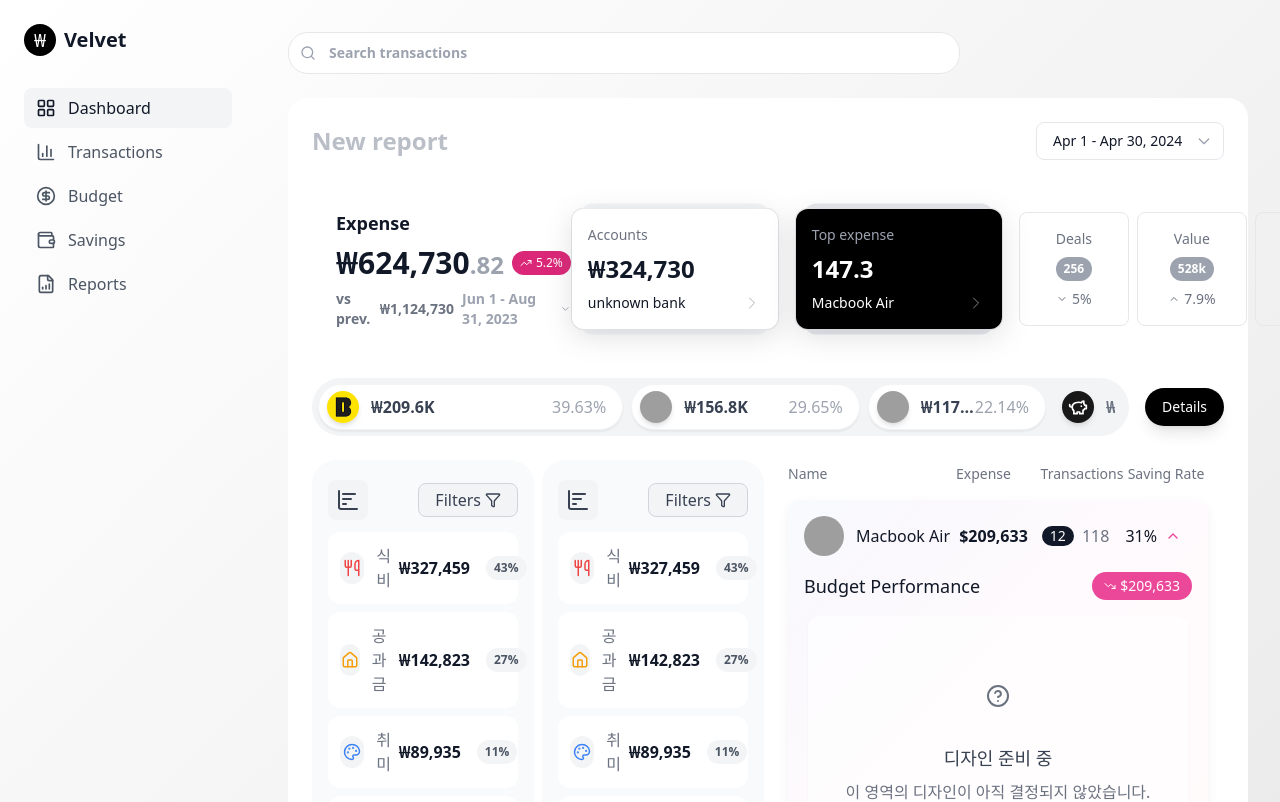
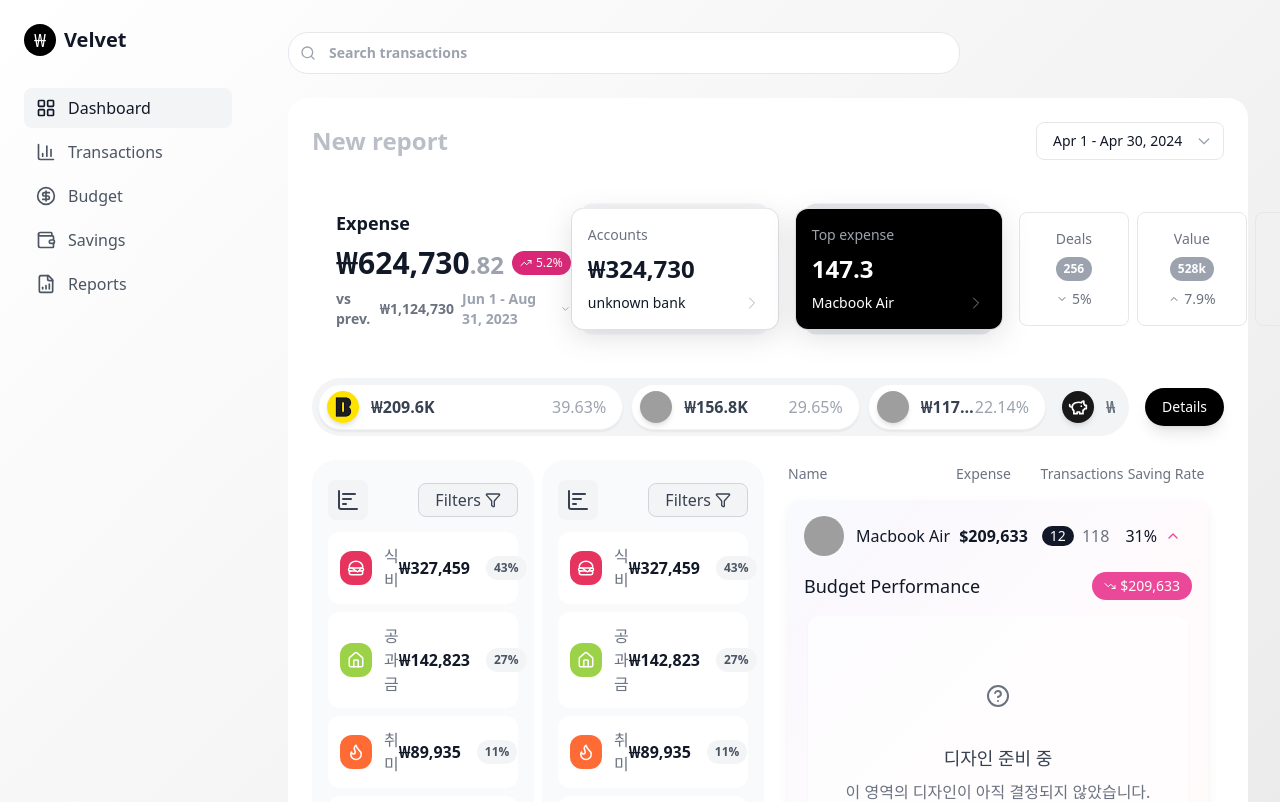
Before and after one commit to jihunhong/velvet, a React (Vite) app: page / in a window 1280 px wide. Shown: the top 802 px of the page. Built offline with nearby package versions, Linux system fonts and the light colour scheme; grey boxes are pictures that could not be loaded; a web font is replaced by a local one.

Commit message:
fix: 카테고리 아이콘 컴포넌트 작성

```diff
--- /dev/null
+++ b/src/common/colors/expenseCategory.ts
@@ -0,0 +1,9 @@
+export const food = "#e7345f"
+export const housing = "#9bd248"
+export const utils = "#FFD93D"
+export const transportation = "#6C5CE7"
+export const health = "#FF8B94"
+export const hobby = "#FF6B35"
+export const shopping = "#FF9F1C"
+export const saving ="#2EC4B6"
+export const others ="#95A5A6"
--- /dev/null
+++ b/src/components/CategoryIcon/index.tsx
@@ -0,0 +1,79 @@
+import {
+  Bus,
+  ChartCandlestick,
+  Flame,
+  Hamburger,
+  Heart,
+  Home,
+  MoreHorizontal,
+  ShoppingBag,
+  Zap
+} from 'lucide-react';
+import React from 'react';
+import * as colors from '../../common/colors/expenseCategory';
+
+interface CategoryIconProps {
+  icon: React.ReactNode;
+  color: string;
+  size?: number;
+}
+
+interface CategoryIconComponent extends React.FC<CategoryIconProps> {
+  Food: JSX.Element;
+  Housing: JSX.Element;
+  Utils: JSX.Element;
+  Transportation: JSX.Element;
+  Health: JSX.Element;
+  Hobby: JSX.Element;
+  Shopping: JSX.Element;
+  Saving: JSX.Element;
+  Others: JSX.Element;
+}
+
+const CategoryIcon: CategoryIconComponent = ({
+  icon,
+  color,
+  size = 24
+}) => {
+  return (
+    <div
+      className="flex items-center justify-center rounded-xl"
+      style={{
+        backgroundColor: color,
+        width: `${size + 16}px`,
+        height: `${size + 16}px`,
+      }}
+    >
+      {icon}
+    </div>
+  );
+};
+
+// 식비 (식사, 카페, 배달 등)
+CategoryIcon.Food = <CategoryIcon icon={<Hamburger color="white" size="18" />} color={colors.food} size={18} />
+
+// 주거비 (월세, 관리비)
+CategoryIcon.Housing = <CategoryIcon icon={<Home color="white" size="18" />} color={colors.housing} size={18} />
+
+// 공과금·통신비 (전기, 수도, 가스, 휴대폰, 인터넷)
+CategoryIcon.Utils = <CategoryIcon icon={<Zap color="white" size="18" />} color={colors.utils} size={18} />
+
+// 교통비 (대중교통, 주유, 차량 유지비)
+CategoryIcon.Transportation = <CategoryIcon icon={<Bus color="white" size="18" />} color={colors.transportation} size={18} />
+
+// 의료·건강 (병원, 약국, 헬스장)
+CategoryIcon.Health = <CategoryIcon icon={<Heart color="white" size="18" fill="white" />} color={colors.health} size={18} />
+
+// 취미·여가 (영화, 게임, 운동, 레저 활동)
+CategoryIcon.Hobby = <CategoryIcon icon={<Flame color="white" size="18" />} color={colors.hobby} size={18} />
+
+// 쇼핑 (의류, 잡화, 온라인 쇼핑)
+CategoryIcon.Shopping = <CategoryIcon icon={<ShoppingBag color="white" size="18" />} color={colors.shopping} size={18} />
+
+// 저축·투자 (적금, 펀드, 주식)
+CategoryIcon.Saving = <CategoryIcon icon={<ChartCandlestick color="white" size="18" />} color={colors.saving} size={18} />
+
+// 기타 (분류 어려운 지출)
+CategoryIcon.Others = <CategoryIcon icon={<MoreHorizontal color="white" size="18" />} color={colors.others} size={18} />
+
+export default CategoryIcon;
--- a/src/components/Dashboard.tsx
+++ b/src/components/Dashboard.tsx
@@ -1,11 +1,9 @@
 import {format} from 'date-fns';
-import Revenue from './Revenue';
 import AccountList from './AccountList';
-import ExpenseRankingList from './ExpenseTracking';
 import Budgets from './Budgets';
 import CategoryExpenses from './CategoryExpenses';
-import {ChevronRight} from 'lucide-react';
-import { LineChart, Line, XAxis, YAxis, CartesianGrid, Tooltip, ResponsiveContainer } from 'recharts';
+import ExpenseRankingList from './ExpenseTracking';
+import Revenue from './Revenue';
 
 interface DashboardProps {
   timeframe: {
--- a/src/components/ExpenseTracking.tsx
+++ b/src/components/ExpenseTracking.tsx
@@ -1,5 +1,6 @@
+import {ChartBarDecreasing, ChartBarIncreasing, Filter} from 'lucide-react';
 import React, {useState} from 'react';
-import {Filter, Utensils, Home, Palette, ShoppingBag, ChartBarDecreasing, ChartBarIncreasing} from 'lucide-react';
+import CategoryIcon from './CategoryIcon';
 
 interface ExpenseData {
   id: number;
@@ -20,28 +21,28 @@ const ExpenseTracking = () => {
       category: '식비',
       amount: 327459,
       percentage: 43,
-      icon: <Utensils size={18} className="text-red-500" />
+      icon: CategoryIcon.Food
     },
     {
       id: 2,
       category: '공과금',
       amount: 142823,
       percentage: 27,
-      icon: <Home size={18} className="text-amber-500" />
+      icon: CategoryIcon.Housing
     },
     {
       id: 3,
       category: '취미',
       amount: 89935,
       percentage: 11,
-      icon: <Palette size={18} className="text-blue-500" />
+      icon: CategoryIcon.Hobby
     },
     {
       id: 4,
       category: '쇼핑',
       amount: 37028,
       percentage: 7,
-      icon: <ShoppingBag size={18} className="text-green-500" />
+      icon: CategoryIcon.Shopping
     }
   ];
 
```
